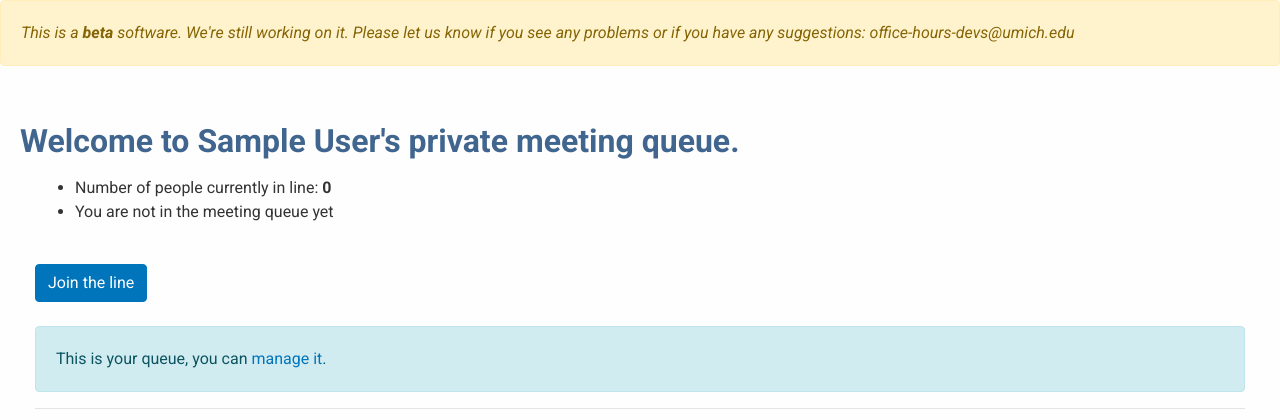
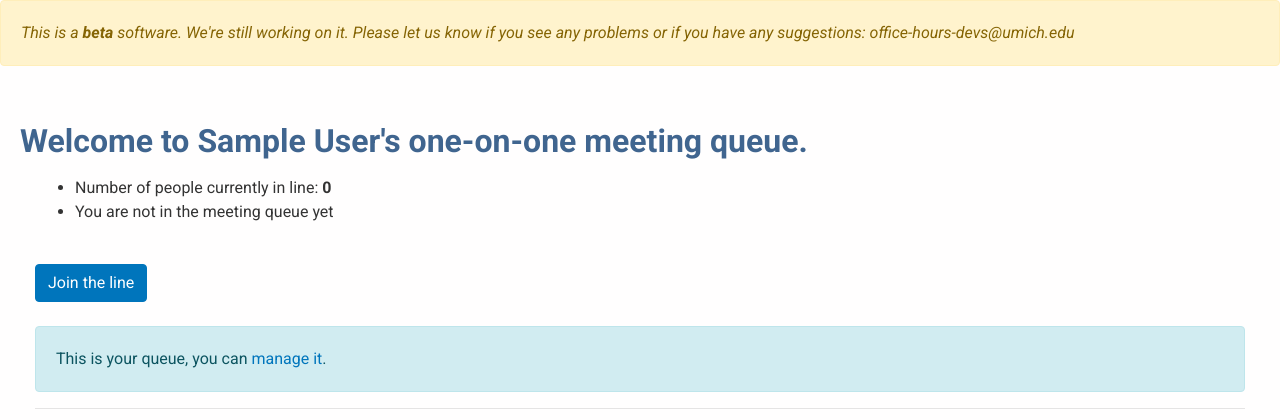
Before and after one commit to SI504/office-hours-app, a Django app: a page that uses src/bluejeans_queue/templates/bluejeans_queue/meeting.html in a window 1280 px wide. Shown: the part 70-490 px from the top of the page. Run offline with Django 3.2, Linux system fonts and the light colour scheme; the visitor is signed in with stand-in values (Sample User, id 1); data comes from the database, SQL or seed files in the repository; data that the repository does not hold is empty; some libraries are stand-ins or nearby versions.

Commit message:
Update meeting desc text

```diff
--- a/src/bluejeans_queue/templates/bluejeans_queue/meeting.html
+++ b/src/bluejeans_queue/templates/bluejeans_queue/meeting.html
@@ -3,7 +3,7 @@
 
 {% block content %}
 
-<h2>Welcome to {{ owner.get_full_name }}'s private meeting queue.</h2>
+<h2>Welcome to {{ owner.get_full_name }}'s one-on-one meeting queue.</h2>
 
 <div class="container-fluid content">
   <div class="row">
```
